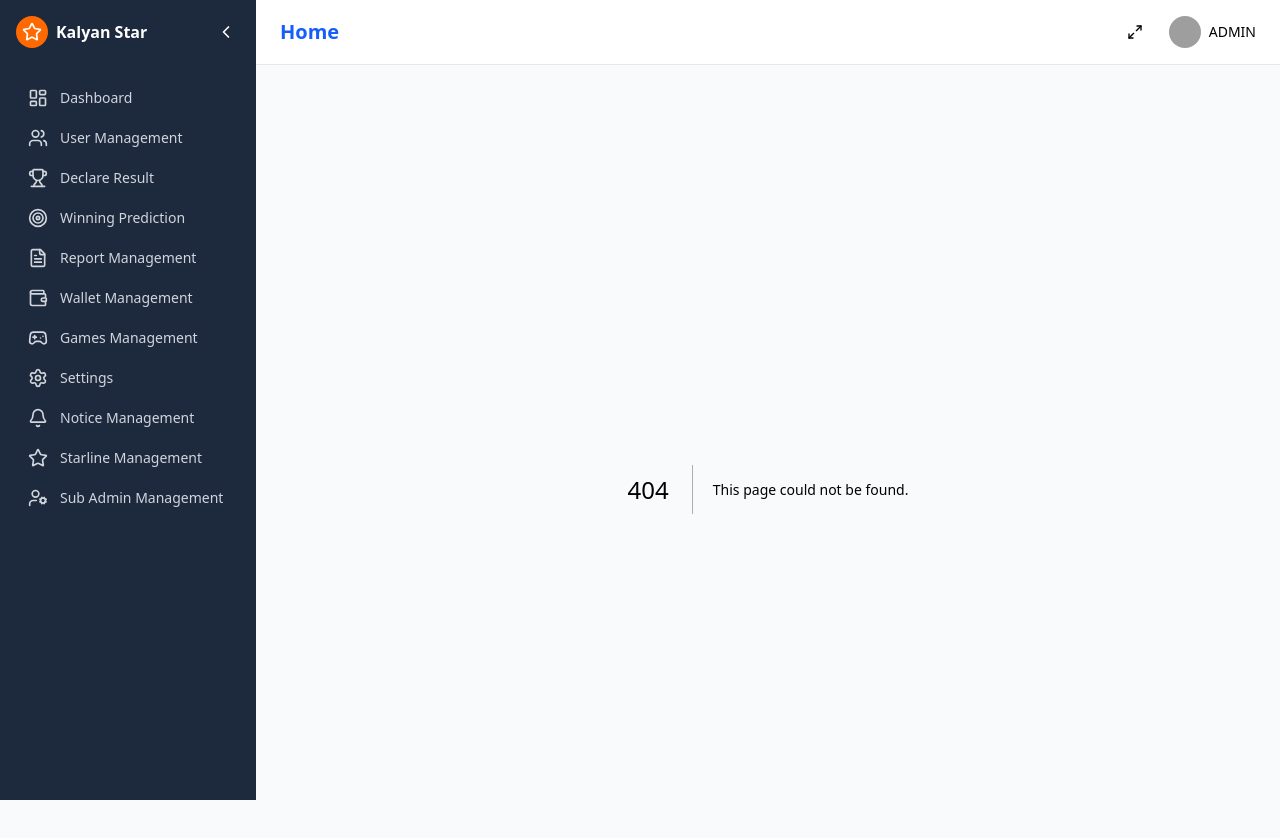
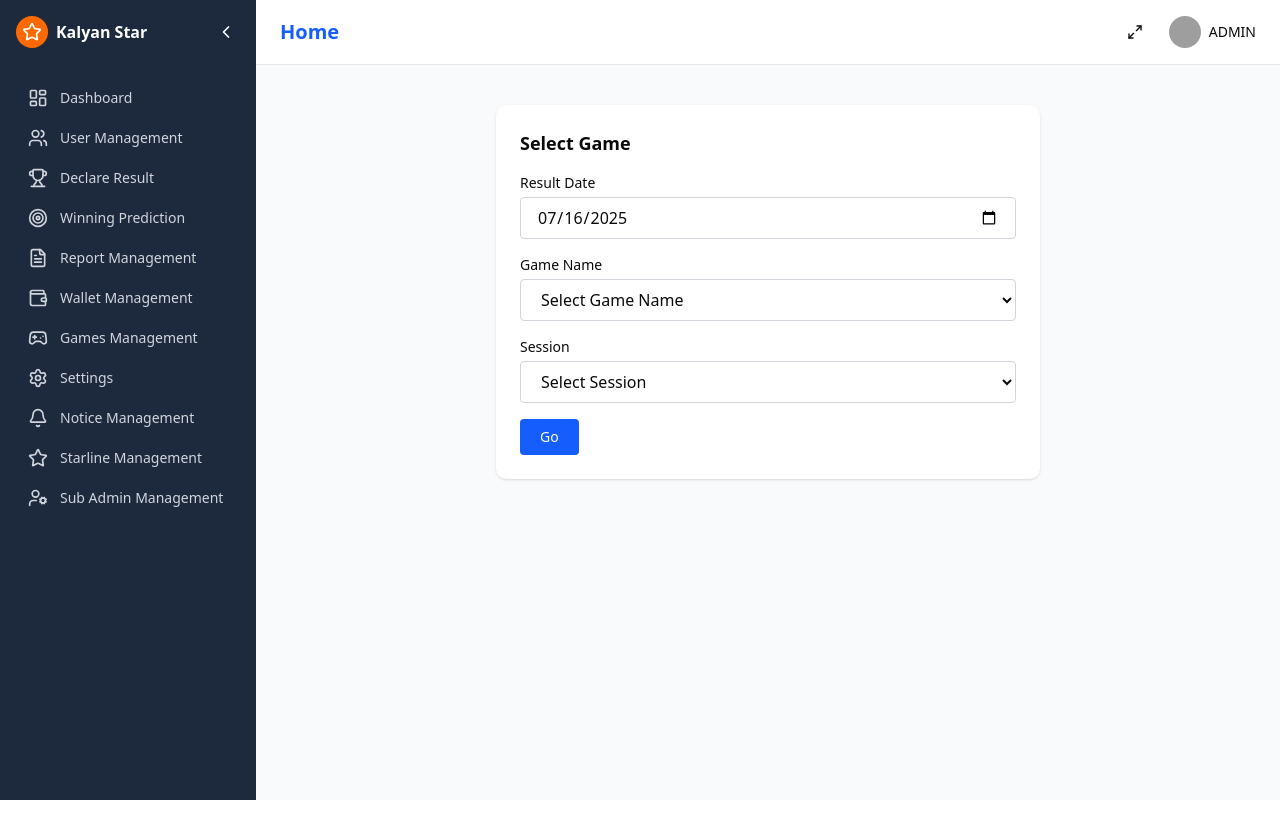
Before and after one commit to Bhanupratapsingh21/matka-App, a Next.js app in the folder admin_panel/: page /winning-prediction in a window 1280 px wide. Before the commit this address had no page. Shown: the top 838 px of the page. After the commit the page ends 800 px from the top, so only its background shows below. Built offline with nearby package versions, Linux system fonts and the light colour scheme; grey boxes are pictures that could not be loaded.

Commit message:
winning prediction page added

```diff
--- a/admin_panel/src/app/winnig-prediction/page.tsx
+++ /dev/null
@@ -1,5 +0,0 @@
-const winning = () => {
-    return (<>
-        winning</>)
-}
-export default winning;
--- /dev/null
+++ b/admin_panel/src/app/winning-prediction/page.tsx
@@ -0,0 +1,141 @@
+"use client";
+import { useState } from "react";
+
+const Winning = () => {
+    const [resultDate, setResultDate] = useState(() => {
+        const today = new Date();
+        return today.toISOString().split("T")[0];
+    });
+
+    const [gameName, setGameName] = useState("");
+    const [openSelected, setOpenSelected] = useState(false);
+    const [closeSelected, setCloseSelected] = useState(false);
+    const [openPanna, setOpenPanna] = useState("");
+    const [closePanna, setClosePanna] = useState("");
+
+    const gameNames = [
+        "KALYAN STAR MORNING", "MANGA MORNING", "MAHADEV MORNING",
+        "SRIDEVI MORNING", "KARNATAKA DAY", "MILAN MORNING", "KALYAN MORNING",
+        "SUPREME MORNING", "MADHUR MORNING", "SRIDEVI", "TIME BAZAR",
+        "MADHUR DAY", "KALYAN STAR DAY", "MAHADEV DAY", "MILAN DAY", "PARVATI DAY",
+        "RAJDHANI DAY", "SUPREME DAY", "KALYAN", "KARNATAKA NIGHT",
+        "SRIDEVI NIGHT", "KALYAN STAR NIGHT", "MANGAL NIGHT", "MADHUR NIGHT",
+        "SUPREME NIGHT", "MAHADEV NIGHT", "MAIN MUMBAI NIGHT", "MILAN NIGHT",
+        "KALYAN NIGHT", "RAJDHANI NIGHT", "MAIN BAZAR"
+    ];
+
+    const pannaNumbers = Array.from({ length: 1000 }, (_, i) =>
+        i.toString().padStart(3, '0')
+    );
+
+    const handleSubmit = () => {
+        if (!resultDate || !gameName || (!openSelected && !closeSelected)) {
+            alert("Please fill all required fields");
+            return;
+        }
+
+        console.log({
+            resultDate,
+            gameName,
+            openPanna: openSelected ? openPanna : null,
+            closePanna: closeSelected ? closePanna : null,
+        });
+
+        // api
+    };
+
+    return (
+        <div className="p-4 space-y-6 max-w-xl mx-auto w-full">
+            <div className="bg-white rounded-lg shadow-sm p-6 space-y-4">
+                <h2 className="text-lg font-semibold">Select Game</h2>
+                <div>
+                    <label className="block mb-1 text-sm font-medium">Result Date</label>
+                    <input
+                        type="date"
+                        value={resultDate}
+                        onChange={(e) => setResultDate(e.target.value)}
+                        className="w-full border border-gray-300 rounded px-4 py-2 outline-none"
+                    />
+                </div>
+                <div>
+                    <label className="block mb-1 text-sm font-medium">Game Name</label>
+                    <select
+                        value={gameName}
+                        onChange={(e) => setGameName(e.target.value)}
+                        className="w-full border border-gray-300 rounded px-4 py-2 outline-none"
+                    >
+                        <option value="">Select Game Name</option>
+                        {gameNames.map((name, idx) => (
+                            <option key={idx} value={name}>
+                                {name}
+                            </option>
+                        ))}
+                    </select>
+                </div>
+                <div>
+                    <label className="block mb-1 text-sm font-medium">Session</label>
+                    <select
+                        onChange={(e) => {
+                            const value = e.target.value;
+                            if (value === "open") {
+                                setOpenSelected(true);
+                            } else if (value === "close") {
+                                setCloseSelected(true);
+                            }
+                        }}
+                        className="w-full border border-gray-300 rounded px-4 py-2 outline-none"
+                    >
+                        <option value="">Select Session</option>
+                        <option value="open">Open</option>
+                        <option value="close">Close</option>
+                    </select>
+                </div>
+                {openSelected && (
+                    <div>
+                        <label className="block mb-1 text-sm font-medium">Open Panna</label>
+                        <select
+                            value={openPanna}
+                            onChange={(e) => setOpenPanna(e.target.value)}
+                            className="w-full border border-gray-300 rounded px-4 py-2 outline-none"
+                        >
+                            <option value="">Select Open Panna</option>
+                            {pannaNumbers.map((num) => (
+                                <option key={num} value={num}>
+                                    {num}
+                                </option>
+                            ))}
+                        </select>
+                    </div>
+                )}
+
+                {/* Close Panna Dropdown */}
+                {closeSelected && (
+                    <div>
+                        <label className="block mb-1 text-sm font-medium">Close Panna</label>
+                        <select
+                            value={closePanna}
+                            onChange={(e) => setClosePanna(e.target.value)}
+                            className="w-full border border-gray-300 rounded px-4 py-2 outline-none"
+                        >
+                            <option value="">Select Close Panna</option>
+                            {pannaNumbers.map((num) => (
+                                <option key={num} value={num}>
+                                    {num}
+                                </option>
+                            ))}
+                        </select>
+                    </div>
+                )}
+
+                <button
+                    onClick={handleSubmit}
+                    className="bg-blue-600 text-white px-5 py-2 rounded hover:bg-blue-700 text-sm w-full sm:w-auto"
+                >
+                    Go
+                </button>
+            </div>
+        </div>
+    );
+};
+
+export default Winning;
```
Also changed, not shown: admin_panel/src/app/sub-admin/page.tsx (+1 -8 lines), admin_panel/src/types/AllTypes.ts (added, +7 -0 lines).
